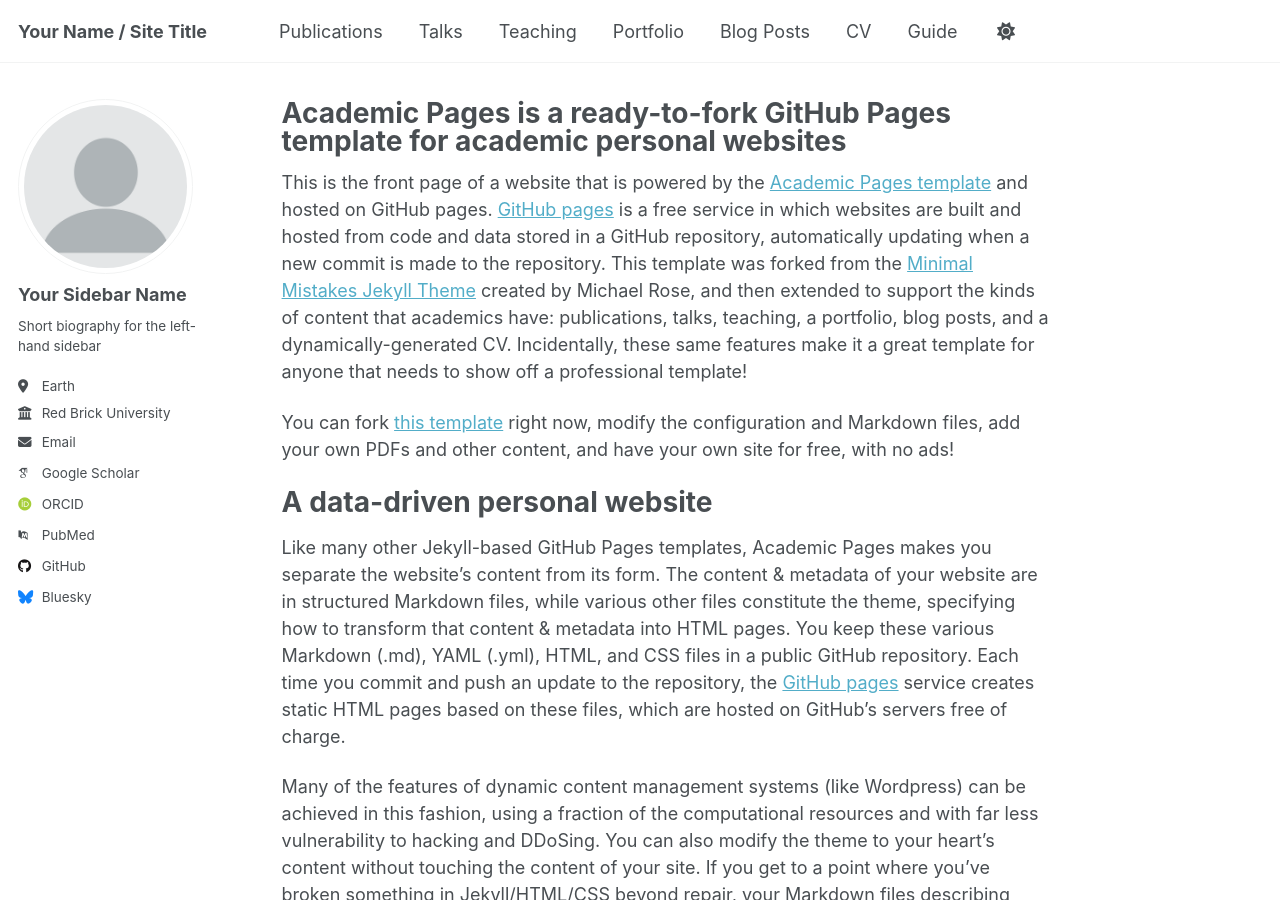
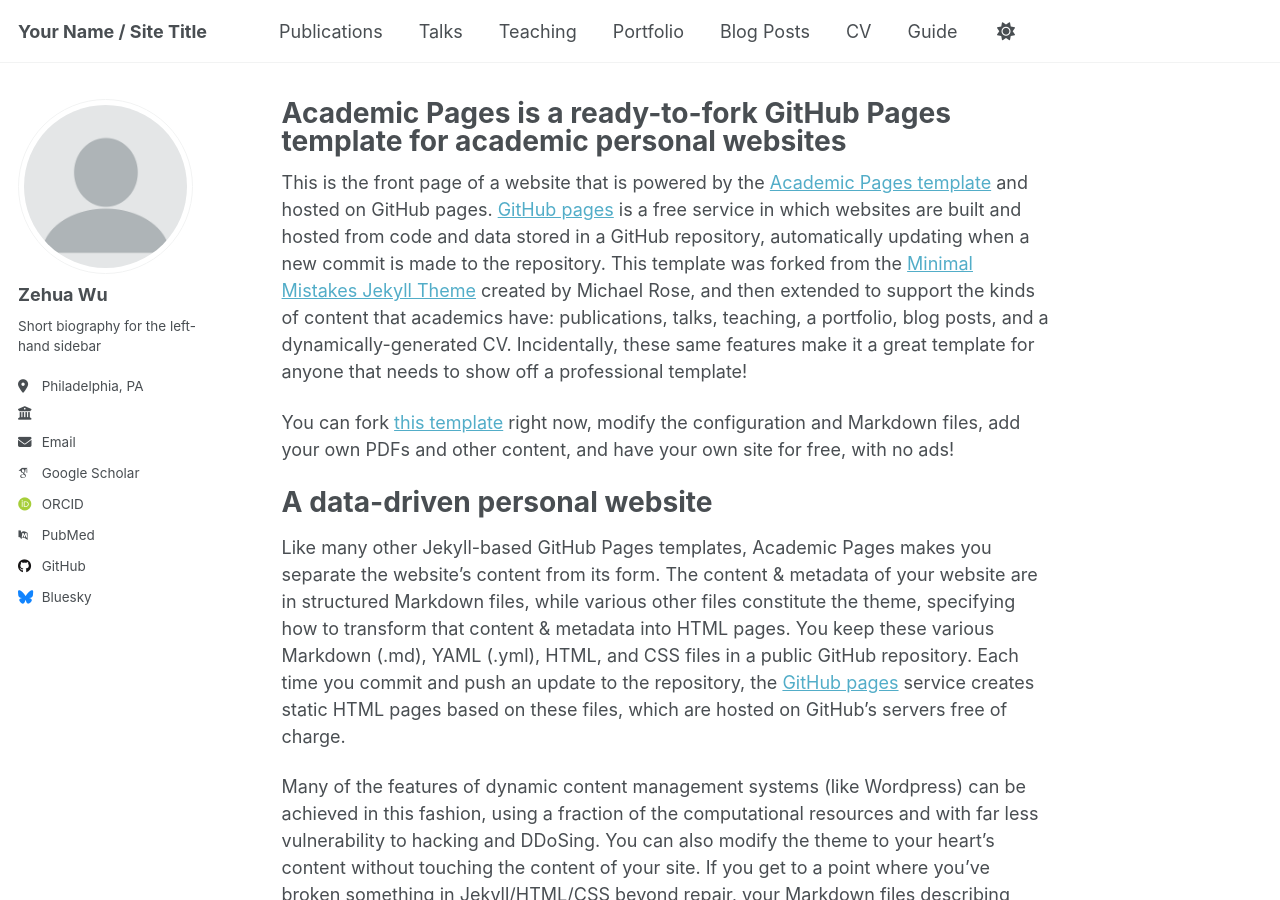
Before and after one commit to zehua-wu/zehua-wu.github.io, a Jekyll site: the page built from _pages/about.md, in a window 1280 px wide and 900 px high. Built offline with Jekyll 4.4.1, drawn with Linux system fonts in a browser that asks for light colours; some web fonts are replaced; a script that is not in the unit is left out.

Commit message:
Update _config.yml

```diff
--- a/_config.yml
+++ b/_config.yml
@@ -23,13 +23,13 @@ repository               : "academicpages/academicpages.github.io"
 author:
   # Biographic information
   avatar           : "profile.png"
-  name             : "Your Sidebar Name"
+  name             : "Zehua Wu"
   pronouns         : # example: "she/her"
   bio              : "Short biography for the left-hand sidebar"
-  location         : "Earth"
-  employer         : "Red Brick University"
+  location         : "Philadelphia, PA"
+  employer         : ""
   uri              : # URL
-  email            : "none@example.org"
+  email            : ""
 
   # Academic websites
   academia         : # URL
```
